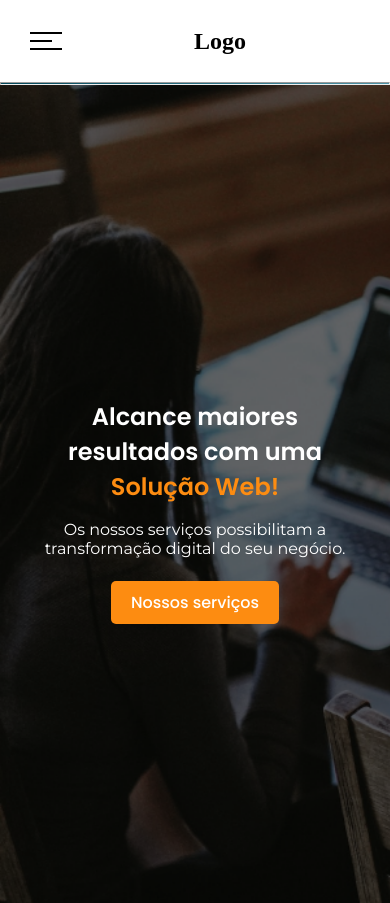
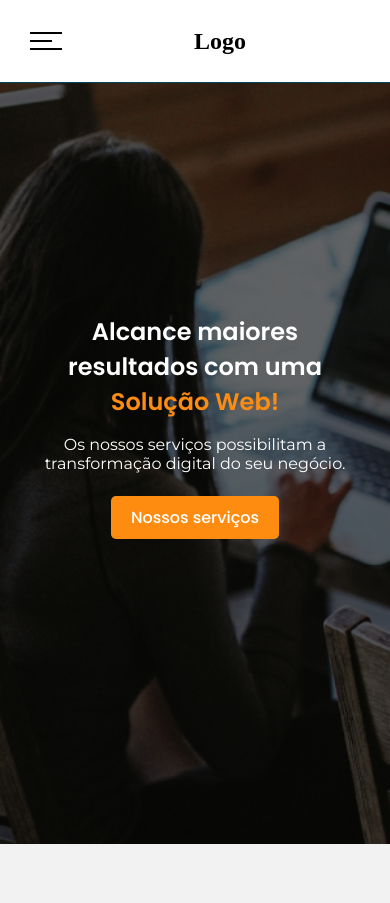
Before and after one commit to GoFreelasfy/portfolio, a React (Vite) app: page / in a window 390 px wide. Shown: the top 903 px of the page. Built offline with nearby package versions, Linux system fonts and the light colour scheme.

Commit message:
:iphone: ajustando scroll do header responsivo

```diff
--- a/src/components/header/Header.jsx
+++ b/src/components/header/Header.jsx
@@ -8,11 +8,16 @@ const DivHeader = styled.div`
     justify-content: space-around;
     align-items: center;
     padding: 1rem;
+    position: fixed;
+    min-width: 100%;
+    background-color: var(--white);
+    z-index: 1;
+    border-bottom: 1px solid var(--blue);
   }
-  hr {
-    height: 3px;
+  /* #line {
+    height: 20px;
     background: linear-gradient(90deg, #02485a 0%, #4e96aa 100%);
-  }
+  } */
   .nav {
     display: flex;
     align-items: center;
@@ -74,10 +79,7 @@ const DivHeader = styled.div`
       .logo {
         margin: 0 auto;
       }
-      /* display: flex;
-    justify-content: space-around;
-    align-items: center;
-    padding: 1rem; */
+
       .menu {
         display: flex;
         flex-direction: column;
@@ -106,6 +108,9 @@ const DivHeader = styled.div`
         }
         &.open {
           transform: translateX(0);
+          /* position: fixed; */
+          position: fixed;
+          z-index: 1;
         }
       }
 
@@ -205,7 +210,7 @@ export default function Header() {
         </div>
       </header>
 
-      <hr />
+      {/* <div id="line"></div> */}
     </DivHeader>
   );
 }
```
